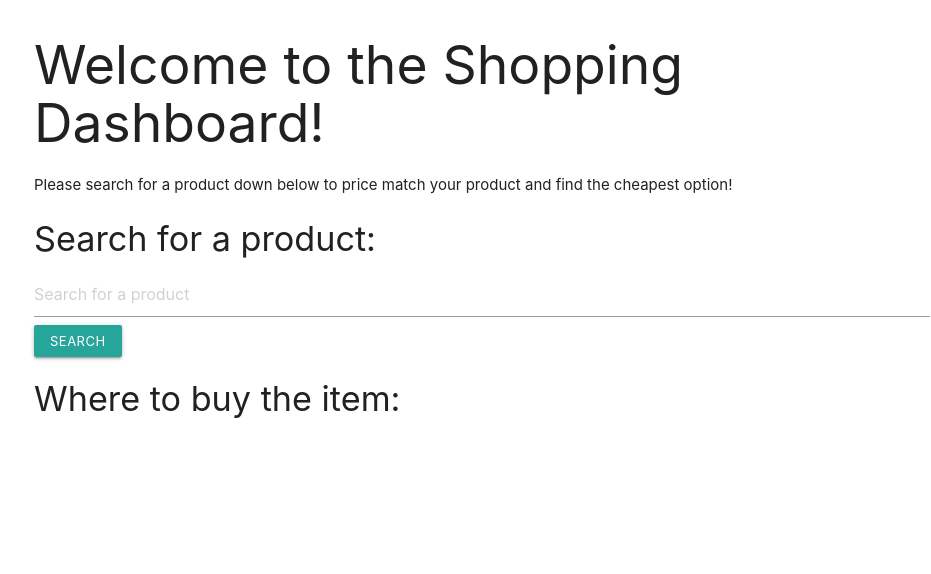
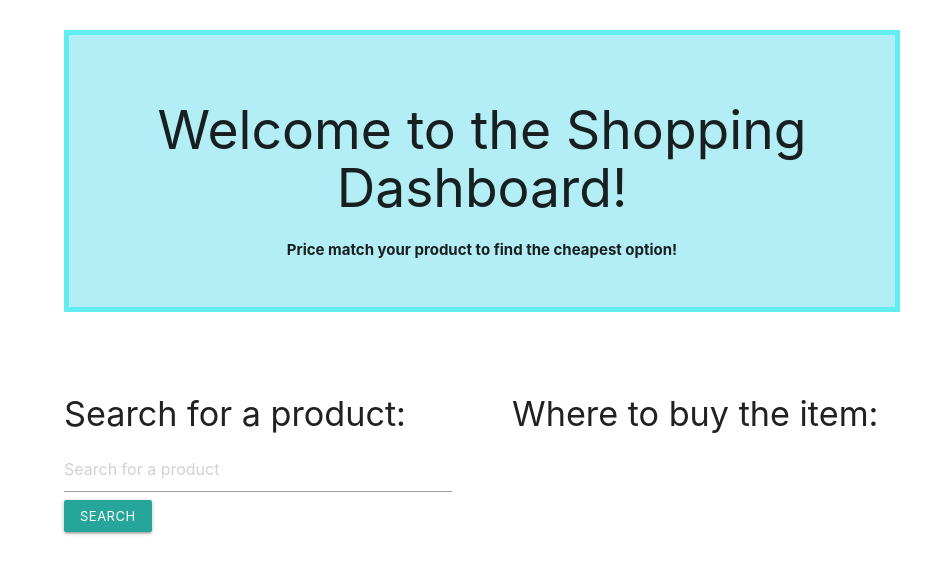
Before and after one commit to alyssah1/Project-1, a plain HTML site: page index.html in a window 1280 px wide. Shown: the whole page, without its empty margins (158-1089 px from the left). Drawn offline with nearby package versions, Linux system fonts and the light colour scheme.

Commit message:
saving changes made to style and readme

```diff
--- a/index.html
+++ b/index.html
@@ -20,7 +20,7 @@
     <!-- header -->
     <header>
         <h2>Welcome to the Shopping Dashboard!</h2>
-        <p>Please search for a product down below to price match your product and find the cheapest option!</p>
+        <p>Price match your product to find the cheapest option!</p>
     </header>
         <!-- creating row for search button -->
         <div class="row">
@@ -29,24 +29,14 @@
 
                 <input id = "product-input" type="text" placeholder="Search for a product">
                 <button class ="button waves-effect waves-light btn-small">Search</button>
+            </div>
 
-
-
-            </div>
             <div class="col-9 productDisplay">
                 <h4>Where to buy the item:</h4>
             </div>
         </div>
 
 </div>
-
-
-
-
-
-
-
-
 
 
 <!--Jquery -->
--- a/style.css
+++ b/style.css
@@ -0,0 +1,36 @@
+
+header {
+    font-weight: bold;
+    background-color: rgb(179, 237, 245);
+}
+
+.container header {
+    border: 5px solid rgb(98, 237, 241);
+    margin: 30px;
+    padding: 30px;
+    text-align: center;
+}
+
+.col-3{
+    float: left;
+    width: 50%;
+    padding: 30px;
+}
+
+.row:after {
+    content: "";
+    display: table;
+    clear: both;
+}
+
+.col-9 {
+    float: left;
+    width: 50%;
+    padding: 30px;
+}
+
+.row:after {
+    content: "";
+    display: table;
+    clear: both;
+}
```
Also changed, not shown: 1 other file.
